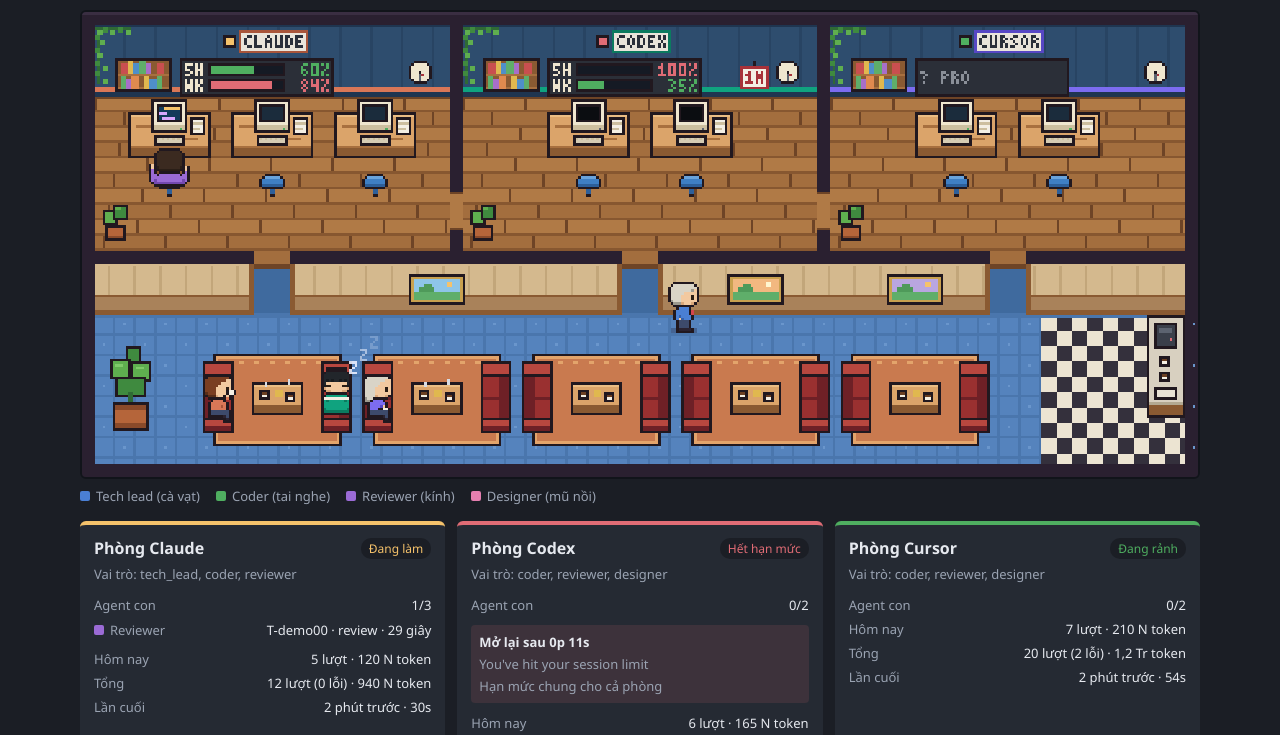
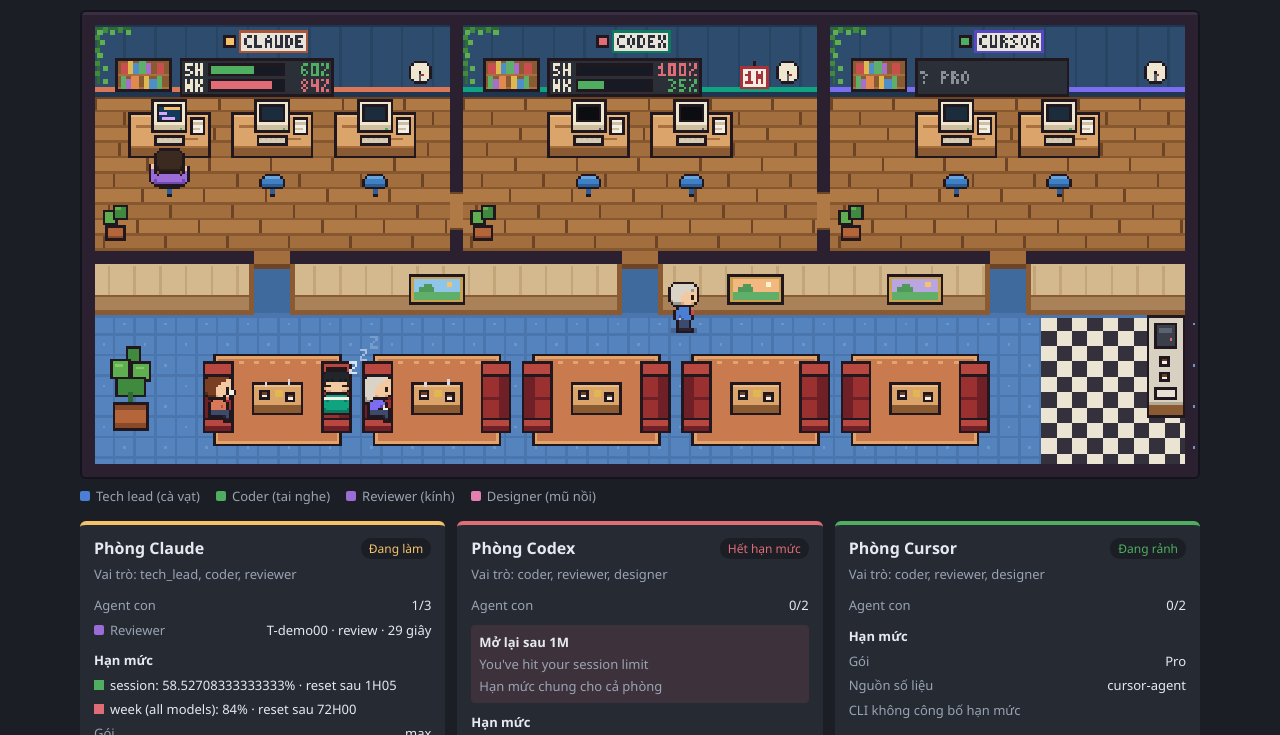
Before and after one commit to VX-Anh/aico-office, a website built with Vite: page index.html in a window 1280 px wide. Both pictures are taken after a click on the button "Demo". Shown: the part 62-797 px from the top of the page. Built offline with nearby package versions, Linux system fonts and the light colour scheme.

Commit message:
T-deb535b0/W4: Hiển thị hạn mức và thông tin nguồn trên thẻ phòng.
Idempotency-Key: T-deb535b0:code:1:W4

```diff
--- a/src/main.ts
+++ b/src/main.ts
@@ -1,5 +1,6 @@
 import { type ApiConfig, type WorkerStatus, demoWorkers, fetchWorkers, loadConfig, roomAgents, saveConfig } from "./api";
-import { ROLE_STYLES, drawScene, resetActors, roleStyle, sceneSize } from "./scene/index";
+import { ROLE_STYLES, USAGE, drawScene, resetActors, roleStyle, sceneSize } from "./scene/index";
+import { isStale, parseUsage, shortCountdown, usageLevel } from "./usage";
 import "./style.css";
 
 const POLL_MS = 3000;
@@ -37,14 +38,6 @@ function fmtElapsed(iso: string, now: number): string {
   if (s < 60) return `${s} giây`;
   if (s < 3600) return `${Math.floor(s / 60)} phút ${s % 60} giây`;
   return `${Math.floor(s / 3600)} giờ ${Math.floor((s % 3600) / 60)} phút`;
-}
-
-function fmtCountdown(iso: string, now: number): string {
-  const s = Math.max(0, Math.round((Date.parse(iso) - now) / 1000));
-  const h = Math.floor(s / 3600);
-  const m = Math.floor((s % 3600) / 60);
-  const sec = s % 60;
-  return h > 0 ? `${h}g ${m}p` : `${m}p ${String(sec).padStart(2, "0")}s`;
 }
 
 function el(tag: string, cls: string, text?: string): HTMLElement {
@@ -90,10 +83,34 @@ function renderCards(now: number): void {
       if (w.state === "limited" && w.limit) {
         const box = el("div", "limit");
         box.append(
-          el("strong", "", w.limit.resets_at ? `Mở lại sau ${fmtCountdown(w.limit.resets_at, now)}` : "Chưa rõ giờ mở lại"),
+          el("strong", "", w.limit.resets_at ? `Mở lại sau ${shortCountdown(w.limit.resets_at, now)}` : "Chưa rõ giờ mở lại"),
           el("p", "", w.limit.message),
           el("p", "", "Hạn mức chung cho cả phòng"),
         );
+        card.append(box);
+      }
+      const usage = parseUsage(w.usage, w.name);
+      if (usage) {
+        const box = el("section", "usage");
+        box.append(el("h3", "usage-title", "Hạn mức"));
+        for (const window of usage.windows) {
+          const item = el("div", "usage-window");
+          const dot = el("span", "swatch");
+          dot.style.background = USAGE[usageLevel(window.used_percent)];
+          item.append(
+            dot,
+            el("span", "", `${window.name}: ${window.used_percent}% · reset sau ${shortCountdown(window.resets_at, now)}`),
+          );
+          box.append(item);
+        }
+        if (usage.plan) box.append(row("Gói", usage.plan));
+        if (usage.source) box.append(row("Nguồn số liệu", usage.source));
+        if (usage.note) box.append(el("p", "usage-note", usage.note));
+        if (usage.error) box.append(el("p", "error", `Lỗi hạn mức: ${usage.error}`));
+        if (isStale(usage.checked_at, now)) {
+          const minutes = Math.floor((now - Date.parse(usage.checked_at)) / 60_000);
+          box.append(el("p", "usage-stale", `số liệu cũ (${minutes} phút trước)`));
+        }
         card.append(box);
       }
       const total = (w.runs_ok ?? 0) + (w.runs_failed ?? 0);
--- a/src/style.css
+++ b/src/style.css
@@ -100,3 +100,12 @@ main { max-width: 1152px; margin: 0 auto; padding: 16px; }
 .agent-row { display: flex; align-items: center; gap: 6px; font-size: 13px; padding: 2px 0; }
 .agent-role { color: var(--muted); }
 .agent-row .value { margin-left: auto; }
+
+.usage { margin: 10px 0; font-size: 13px; overflow-wrap: anywhere; }
+.usage-title { margin: 0 0 4px; font-size: 13px; }
+.usage-window { display: flex; align-items: baseline; gap: 6px; padding: 3px 0; }
+.usage-window .swatch { border-radius: 0; }
+.usage .row { flex-wrap: wrap; }
+.usage .value { margin-left: auto; }
+.usage-note, .usage-stale { margin: 4px 0 0; color: var(--muted); }
+.usage-stale { color: var(--working); }
```
